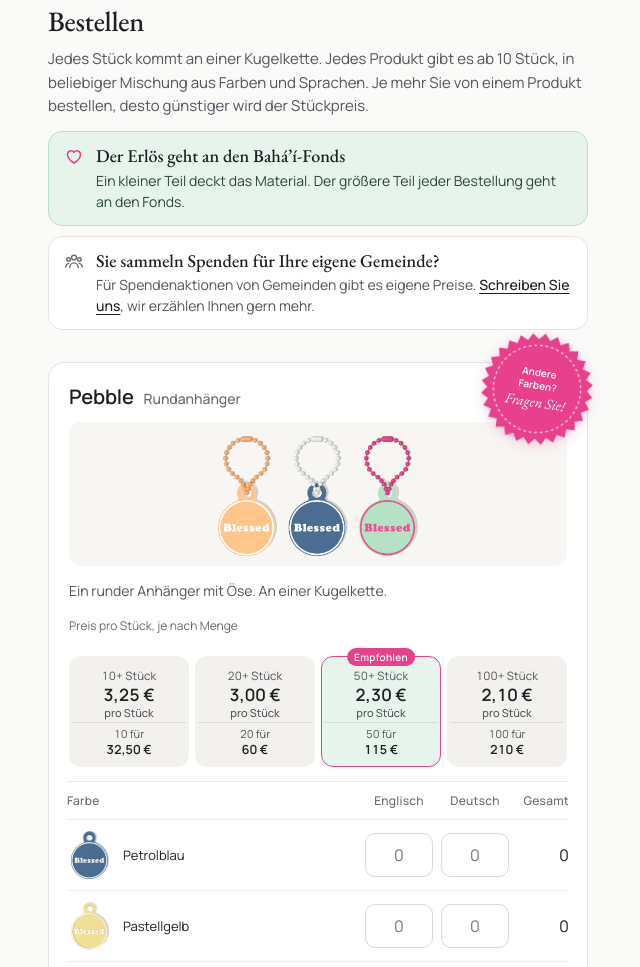
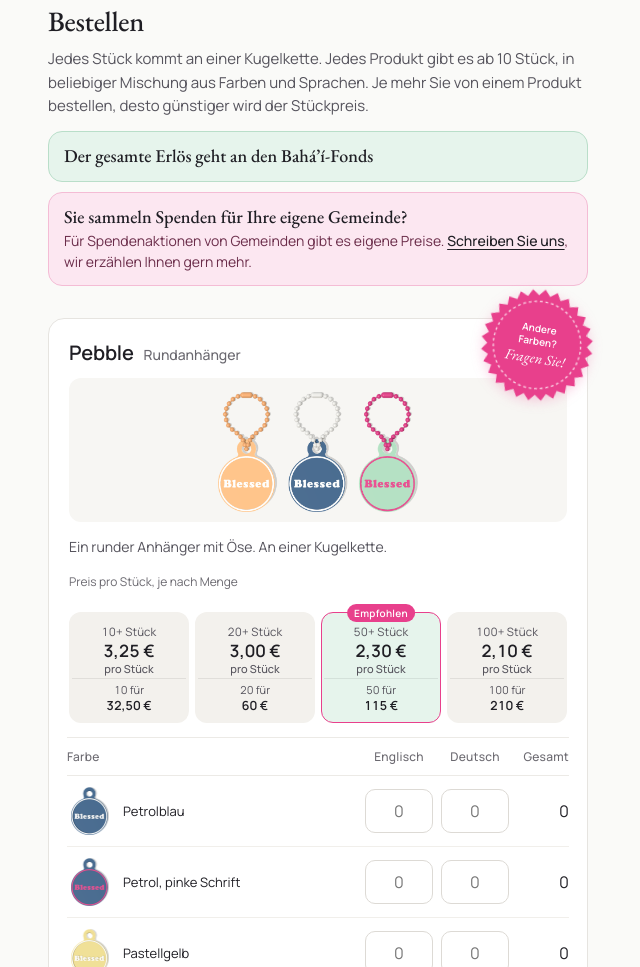
Before and after one commit to rreyhani/Pauseandponder, a plain HTML site: page order/de/index.html in a window 1280 px wide. Shown: the part 819-1786 px from the top of the page, without its empty margins (322-962 px from the left). Drawn offline with nearby package versions, Linux system fonts and the light colour scheme.

Commit message:
Order DE: petrol pink Pebble, new fund banners

```diff
--- a/order/de/index.html
+++ b/order/de/index.html
@@ -116,11 +116,11 @@ textarea.in{height:auto;padding:10px 12px;resize:vertical}
 .step p{margin:0;font-family:'EB Garamond',Georgia,serif;font-size:19px;line-height:1.3;color:var(--ink);text-wrap:balance}
 .step p em{display:block;color:var(--soft)}
 .notes{display:flex;flex-direction:column;gap:10px;margin-top:6px}
-.note-fund,.note-comm{margin:0;display:flex;gap:12px;align-items:flex-start;border-radius:14px;padding:13px 15px;font-size:14px;line-height:1.5}
-.note-fund{background:#E6F4EC;border:1px solid #B9DEC9;color:#2C4639}
-.note-comm{background:var(--card);border:1px solid var(--line);color:var(--muted)}
-.note-fund svg,.note-comm svg{flex:none;width:20px;height:20px;margin-top:1px}
-.note-fund b,.note-comm b{display:block;font-family:'EB Garamond',Georgia,serif;font-weight:500;font-size:18px;line-height:1.25;color:var(--ink);margin-bottom:2px}
+.note-fund,.note-comm{margin:0;border-radius:14px;padding:13px 15px;font-size:14px;line-height:1.5;border:1px solid}
+.note-fund{background:#E6F4EC;border-color:#B9DEC9;color:#2C4639}
+.note-comm{background:#FCE7F1;border-color:#F4BCD5;color:#6B2D4A}
+.note-fund b,.note-comm b{display:block;font-family:'EB Garamond',Georgia,serif;font-weight:500;font-size:18px;line-height:1.25;color:var(--ink)}
+.note-comm b{margin-bottom:2px}
 .note-comm a{color:var(--ink);text-decoration:underline;text-underline-offset:3px;font-weight:500}
 .foot{margin-top:8px;padding-top:20px;border-top:1px solid var(--line)}
 .foot p{margin:0;font-size:12.5px;line-height:1.6;color:var(--soft);text-wrap:pretty}
@@ -205,8 +205,8 @@ textarea.in{height:auto;padding:10px 12px;resize:vertical}
 <h2>Bestellen</h2>
 <p class="lead">Jedes Stück kommt an einer Kugelkette. Jedes Produkt gibt es ab 10 Stück, in beliebiger Mischung aus Farben und Sprachen. Je mehr Sie von einem Produkt bestellen, desto günstiger wird der Stückpreis.</p>
 <div class="notes">
-<p class="note-fund"><svg viewBox="0 0 20 20" aria-hidden="true"><path d="M10 17s-6.5-3.9-6.5-8.6A3.6 3.6 0 0 1 10 6.3a3.6 3.6 0 0 1 6.5 2.1C16.5 13.1 10 17 10 17z" fill="none" stroke="#E8408C" stroke-width="1.5" stroke-linejoin="round"/></svg><span><b>Der Erlös geht an den Bahá’í-Fonds</b>Ein kleiner Teil deckt das Material. Der größere Teil jeder Bestellung geht an den Fonds.</span></p>
-<p class="note-comm"><svg viewBox="0 0 20 20" aria-hidden="true"><g fill="none" stroke="#6B6970" stroke-width="1.4" stroke-linecap="round" stroke-linejoin="round"><circle cx="10" cy="6.5" r="2.4"/><path d="M5.8 16.5c0-2.6 1.9-4.6 4.2-4.6s4.2 2 4.2 4.6"/><circle cx="4.6" cy="8.6" r="1.8"/><path d="M1.8 16c.2-2 1.3-3.4 3-3.6"/><circle cx="15.4" cy="8.6" r="1.8"/><path d="M18.2 16c-.2-2-1.3-3.4-3-3.6"/></g></svg><span><b>Sie sammeln Spenden für Ihre eigene Gemeinde?</b>Für Spendenaktionen von Gemeinden gibt es eigene Preise. <a href="#" data-contact="community">Schreiben Sie uns</a>, wir erzählen Ihnen gern mehr.</span></p>
+<p class="note-fund"><b>Der gesamte Erlös geht an den Bahá’í-Fonds</b></p>
+<p class="note-comm"><b>Sie sammeln Spenden für Ihre eigene Gemeinde?</b>Für Spendenaktionen von Gemeinden gibt es eigene Preise. <a href="#" data-contact="community">Schreiben Sie uns</a>, wir erzählen Ihnen gern mehr.</p>
 </div>
 </header>
 
@@ -250,7 +250,7 @@ textarea.in{height:auto;padding:10px 12px;resize:vertical}
 </section>
 <footer class="foot">
 <div class="ask"><a href="#" data-contact=""><svg viewBox="0 0 20 20" aria-hidden="true"><g fill="none" stroke="currentColor" stroke-width="1.4" stroke-linejoin="round"><rect x="2.5" y="4.5" width="15" height="11" rx="1.8"/><path d="M3 5.5l7 5.5 7-5.5"/></g></svg>Fragen? Schreiben Sie uns</a></div>
-<p><b>Eine private, nicht kommerzielle Initiative</b>Pause and Ponder ist kein Unternehmen, und niemand verdient daran. Die Preise decken die Materialkosten, alles darüber hinaus wird vollständig als Spende an den Bahá’í-Fonds weitergegeben. Diese Seite wird persönlich weitergegeben und ist nicht öffentlich gelistet. Bestellungen werden hier nur gesammelt, um den Überblick zu behalten.</p>
+<p><b>Eine private, nicht kommerzielle Initiative</b>Pause and Ponder ist kein Unternehmen, und niemand verdient daran. Alle Einnahmen werden vollständig als Spende an den Bahá’í-Fonds weitergegeben. Diese Seite wird persönlich weitergegeben und ist nicht öffentlich gelistet. Bestellungen werden hier nur gesammelt, um den Überblick zu behalten.</p>
 </footer>
 </main>
 
@@ -297,6 +297,7 @@ var PRODUCTS = [
 
 var COLOURS = [
   {id: "petrol",   name: "Petrolblau",         hex: "#3C658D"},
+  {id: "petrolpink", name: "Petrol, pinke Schrift", hex: "#3C658D", only: ["round"]},
   {id: "yellow",   name: "Pastellgelb",        hex: "#EFDF94"},
   {id: "pink",     name: "Knallpink",          hex: "#F94697"},
   {id: "peach",    name: "Pfirsich",           hex: "#FFC387"},
@@ -304,6 +305,8 @@ var COLOURS = [
   {id: "mintpink", name: "Mint, pinke Schrift", hex: "#B2E0C3"},
   {id: "coffee",   name: "Kaffee",             hex: "#BE9776"}
 ];
+// "only" limits a colour to certain products (by product id).
+function coloursFor(p) { return COLOURS.filter(function (c) { return !c.only || c.only.indexOf(p.id) > -1; }); }
 /* ======================================================= */
 
 var RECOMMENDED = 50; // the batch size highlighted on every product
@@ -328,7 +331,7 @@ PRODUCTS.forEach(function (p) {
       '<span class="p">' + eur(t.price) + ' <small>pro Stück</small></span>' +
       '<span class="b">' + t.from + ' für<br><strong>' + eur(t.from * t.price).replace(",00", "") + '</strong></span></li>';
   }).join("");
-  var rows = COLOURS.map(function (c) {
+  var rows = coloursFor(p).map(function (c) {
     var dims = p.id === "rect" ? ' width="110" height="25"' : "";
     return '<div class="grid row">' +
       '<div class="tag"><span class="pic"><img src="' + imgSrc(p, c) + '" alt=""' + dims + ' loading="lazy"></span><span>' + c.name + '</span></div>' +
@@ -359,7 +362,7 @@ function val(id) { var n = parseInt(document.getElementById(id).value, 10); retu
 function readOrder() {
   var out = { products: [], qty: 0, sum: 0, cost: 0 };
   PRODUCTS.forEach(function (p) {
-    var lines = COLOURS.map(function (c) {
+    var lines = coloursFor(p).map(function (c) {
       var en = val("en-" + p.id + "-" + c.id), de = val("de-" + p.id + "-" + c.id);
       return { c: c, en: en, de: de, total: en + de };
     });
```
